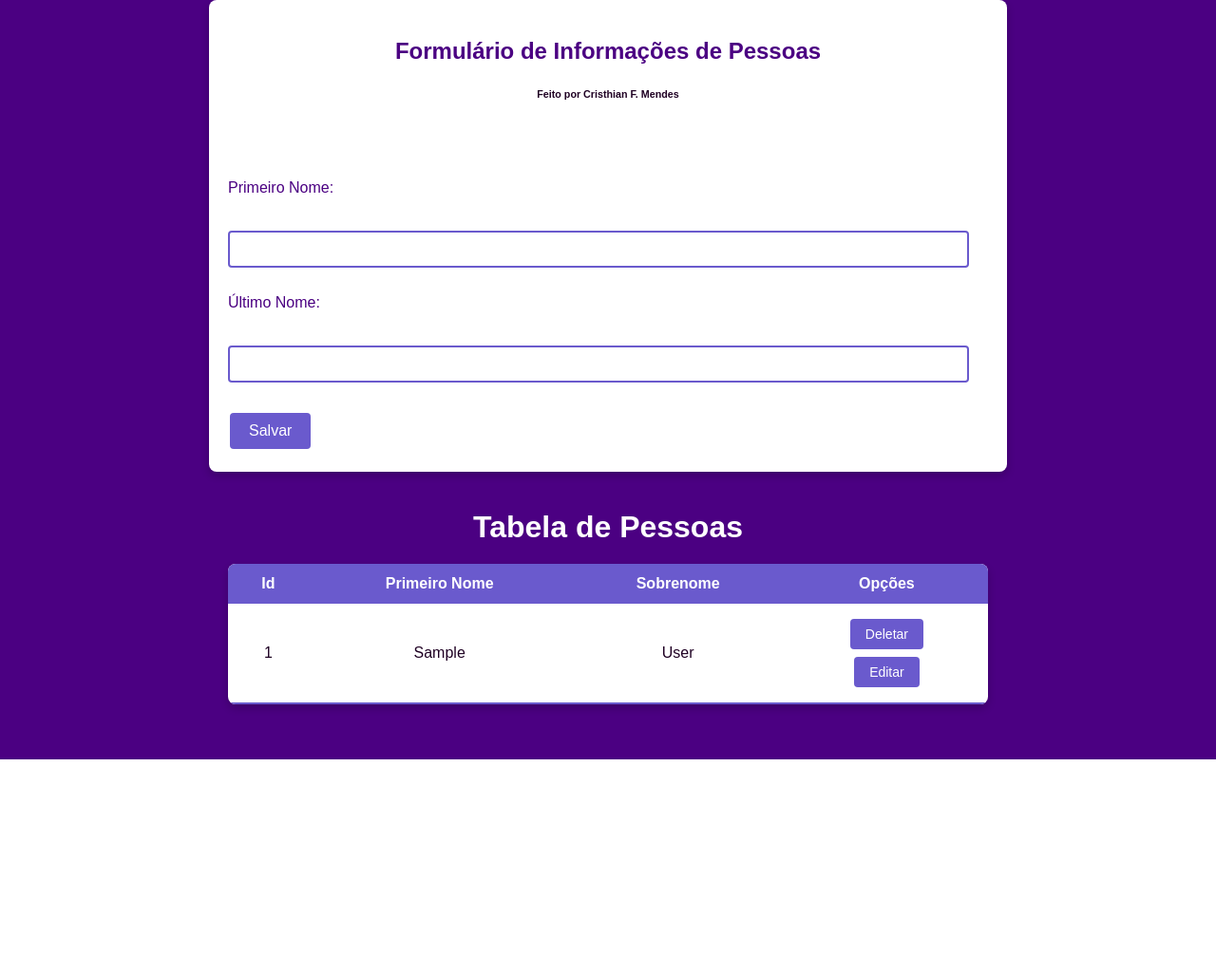
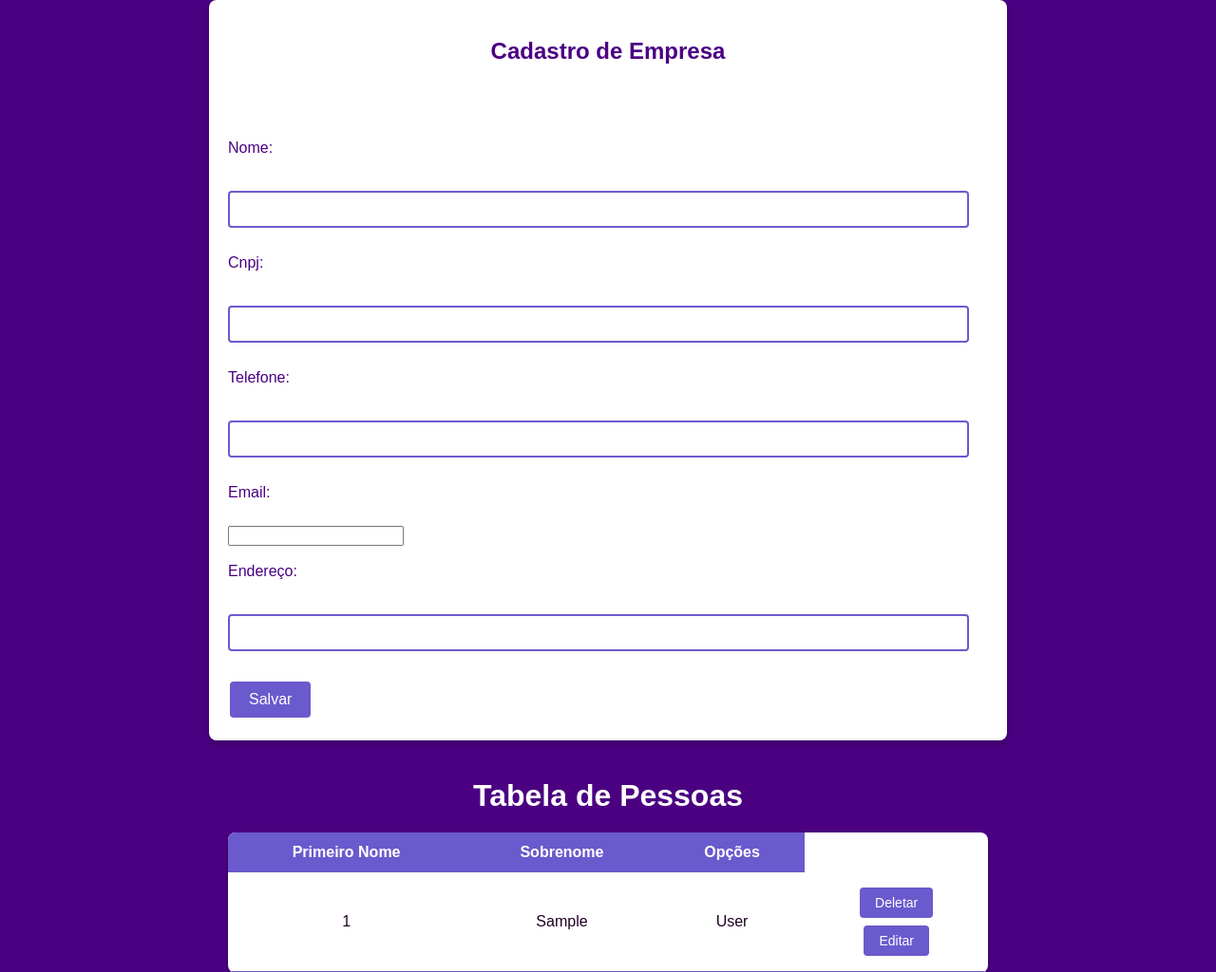
Before and after one commit to Cristhiankikil/ProjetoFolhaPagamento, a Django app: template project-python/projeto_django/projeto_django/templates/folhinha/empresaCad.html in a window 1280 px wide. Shown: the top 1024 px of the page at 95% size. Before the commit the page ends 800 px from the top, so only its background shows below. Run offline with Django 5.2, Linux system fonts and the light colour scheme; the template is opened without the code that fills it: most values are stand-ins (such as "Sample title", 1, 10 or a date in 2020).

Commit message:
version.1

```diff
--- a/project-python/projeto_django/crud/models.py
+++ b/project-python/projeto_django/crud/models.py
@@ -13,7 +13,7 @@ class Empresa(models.Model):
     telefone = models.CharField(max_length=20)
     email = models.CharField(max_length=20)
     endereco = models.CharField(max_length=20)
-    setor = models.CharField(max_length=20)
+
 
     def __str__(self):
         return self.nome
--- a/project-python/projeto_django/projeto_django/templates/folhinha/empresaCad.html
+++ b/project-python/projeto_django/projeto_django/templates/folhinha/empresaCad.html
@@ -7,16 +7,24 @@
 </head>
 <body>
     <div class="formularioPessoas">
-        <h2>Formulário de Informações de Pessoas</h2>
-        <h6>Feito por Cristhian F. Mendes</h6>
+        <h2>Cadastro de Empresa</h2>
         <form  id="formsave" action="/crud/addperson" method="POST">
             {% csrf_token %}
             <input style="visibility: hidden;" type="text"id="id" name="id" value=""><br>
-            <label for="first_name">Primeiro Nome:</label><br>
-            <input type="text" id="first_name" class="first_name" name="first_name"><br><br>
+            <label for="nome">Nome:</label><br>
+            <input type="text" id="nome" class="nome" name="nome"><br><br>
 
-            <label for="last_name">Último Nome:</label><br>
-            <input type="text" id="last_name" class="last_name" name="last_name"><br><br>
+            <label for="cnpj">Cnpj:</label><br>
+            <input type="text" id="cnpj" class="cnpj" name="cnpj"><br><br>
+
+            <label for="telefone">Telefone:</label><br>
+            <input type="text" id="telefone" class="telefone" name="telefone"><br><br>
+
+            <label for="email">Email:</label><br>
+            <input type="email" id="email" class="email" name="email"><br><br>
+
+            <label for="endereco">Endereço:</label><br>
+            <input type="text" id="endereco" class="endereco" name="endereco"><br><br>
 
             <input type="submit" value="Salvar">
         </form>
@@ -26,7 +34,6 @@
     <table id="myTable">
         <thead>
             <tr>
-                <th>Id</th>
                 <th>Primeiro Nome</th>
                 <th>Sobrenome</th>
                 <th>Opções</th>
```
